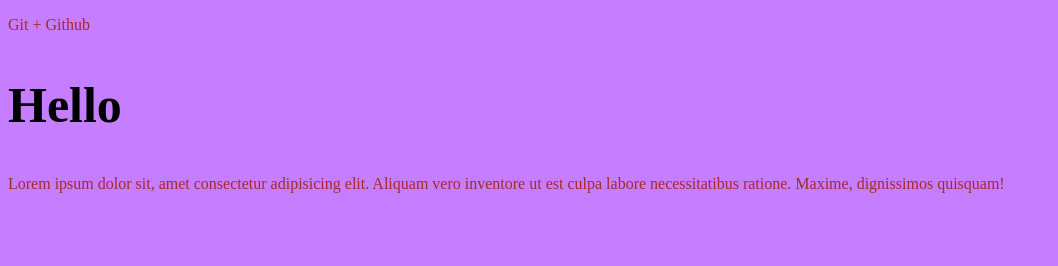
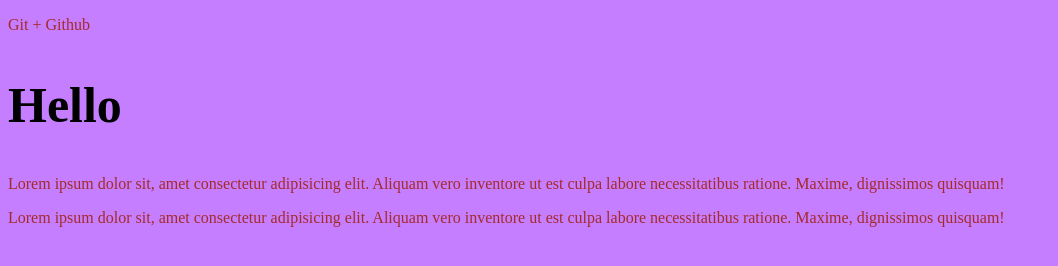
Before and after one commit to igor-minaev/gitTest, a plain HTML site: page index.html in a window 1280 px wide. Shown: the whole page, without its empty margins (0-1058 px from the left). Drawn offline with Linux system fonts and the light colour scheme.

Commit message:
branch about

```diff
--- a/index.html
+++ b/index.html
@@ -11,5 +11,6 @@
   <p>Git + Github</p>
   <h2>Hello</h2>
   <p>Lorem ipsum dolor sit, amet consectetur adipisicing elit. Aliquam vero inventore ut est culpa labore necessitatibus ratione. Maxime, dignissimos quisquam!</p>
+  <p>Lorem ipsum dolor sit, amet consectetur adipisicing elit. Aliquam vero inventore ut est culpa labore necessitatibus ratione. Maxime, dignissimos quisquam!</p>
 </body>
 </html>
```
